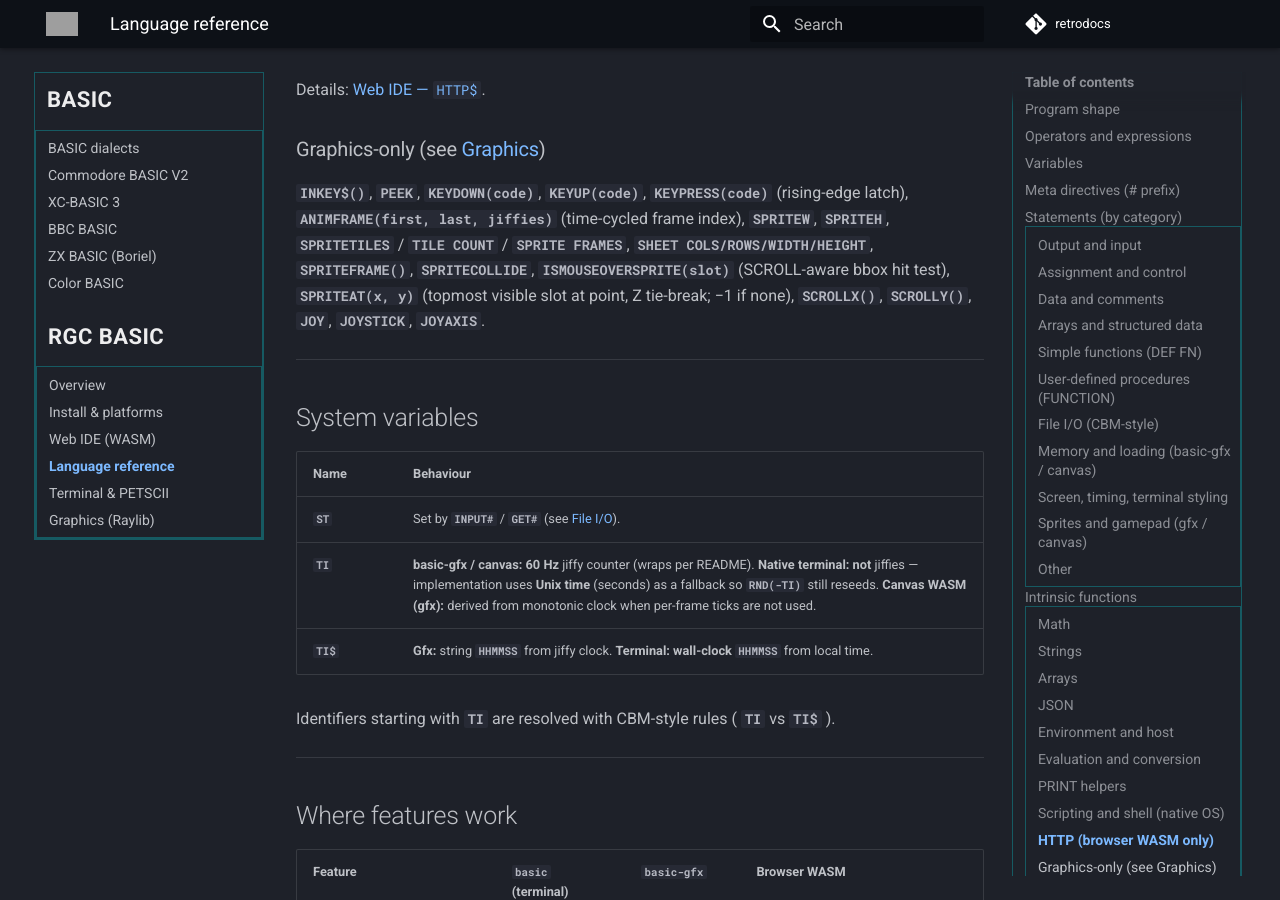
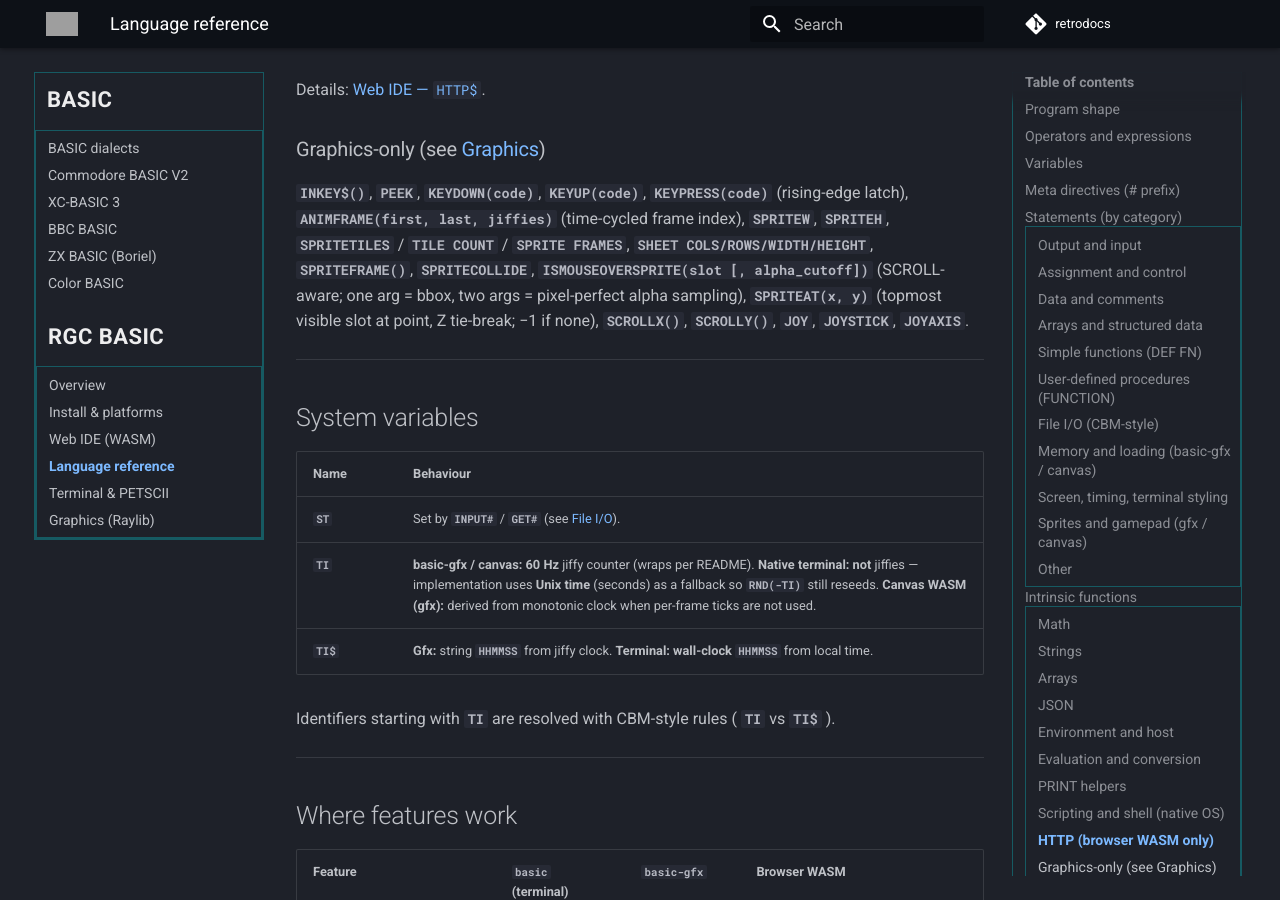
Before and after one commit to omiq/retrodocs, an MkDocs documentation site: the page built from docs/basic/rgc-basic/language.md, in a window 1280 px wide and 900 px high, scrolled down 10815 px. Built offline with MkDocs 1.6.1 and Material for MkDocs 9.7.7, drawn with Linux system fonts in a browser that asks for light colours; comment, search, counter and statistics services are not loaded; some of the changed text lies outside the part shown; grey boxes are pictures that could not be loaded.

Commit message:
rgc-basic: document pixel-perfect ISMOUSEOVERSPRITE cutoff arg
ISMOUSEOVERSPRITE(slot [, alpha_cutoff]) — one arg = bbox
(SCROLL-aware), two args = pixel-perfect alpha sampling. Update
both the intrinsics row and the graphics-only reference row.

```diff
--- a/docs/basic/rgc-basic/language.md
+++ b/docs/basic/rgc-basic/language.md
@@ -169,7 +169,7 @@ Design notes and history: **[meta-directives-plan.md](https://github.com/omiq/rg
 | **`IMAGE NEW`**, **`IMAGE FREE`**, **`IMAGE COPY … TO …`**, **`IMAGE LOAD`**, **`IMAGE GRAB`**, **`IMAGE SAVE`** | [Graphics — blitter surfaces](graphics-raylib.md#blitter-surfaces-image-new--copy--save) |
 | **`RECT`** / **`FILLRECT`**, **`CIRCLE`** / **`FILLCIRCLE`**, **`ELLIPSE`** / **`FILLELLIPSE`**, **`TRIANGLE`** / **`FILLTRIANGLE`**, **`POLYGON`** / **`FILLPOLYGON`**, **`FLOODFILL`**, **`DRAWTEXT`** | [Graphics — bitmap mode](graphics-raylib.md#bitmap-mode-screen-1) |
 | **`VSYNC`** (frame commit + wait one display frame) | [Graphics — keyboard & time](graphics-raylib.md#keyboard--time) |
-| **`SPRITEW`**, **`SPRITEH`**, **`SPRITETILES`** / **`TILE COUNT`** / **`SPRITE FRAMES`**, **`SHEET COLS/ROWS/WIDTH/HEIGHT`**, **`SPRITEFRAME()`**, **`SPRITECOLLIDE`**, **`ISMOUSEOVERSPRITE(slot)`**, **`SPRITEAT(x, y)`**, **`SCROLLX`/`SCROLLY`**, **`JOY`**, **`JOYAXIS`**, **`KEYDOWN`/`KEYUP`/`KEYPRESS`**, **`ANIMFRAME`** | Same page |
+| **`SPRITEW`**, **`SPRITEH`**, **`SPRITETILES`** / **`TILE COUNT`** / **`SPRITE FRAMES`**, **`SHEET COLS/ROWS/WIDTH/HEIGHT`**, **`SPRITEFRAME()`**, **`SPRITECOLLIDE`**, **`ISMOUSEOVERSPRITE(slot [, alpha_cutoff])`**, **`SPRITEAT(x, y)`**, **`SCROLLX`/`SCROLLY`**, **`JOY`**, **`JOYAXIS`**, **`KEYDOWN`/`KEYUP`/`KEYPRESS`**, **`ANIMFRAME`** | Same page |
 
 ### Other
 
@@ -263,7 +263,7 @@ Details: [Web IDE — `HTTP$`](web-ide.md#http-and-httpstatus).
 
 ### Graphics-only (see [Graphics](graphics-raylib.md))
 
-**`INKEY$()`**, **`PEEK`**, **`KEYDOWN(code)`**, **`KEYUP(code)`**, **`KEYPRESS(code)`** (rising-edge latch), **`ANIMFRAME(first, last, jiffies)`** (time-cycled frame index), **`SPRITEW`**, **`SPRITEH`**, **`SPRITETILES`** / **`TILE COUNT`** / **`SPRITE FRAMES`**, **`SHEET COLS/ROWS/WIDTH/HEIGHT`**, **`SPRITEFRAME()`**, **`SPRITECOLLIDE`**, **`ISMOUSEOVERSPRITE(slot)`** (SCROLL-aware bbox hit test), **`SPRITEAT(x, y)`** (topmost visible slot at point, Z tie-break; −1 if none), **`SCROLLX()`**, **`SCROLLY()`**, **`JOY`**, **`JOYSTICK`**, **`JOYAXIS`**.
+**`INKEY$()`**, **`PEEK`**, **`KEYDOWN(code)`**, **`KEYUP(code)`**, **`KEYPRESS(code)`** (rising-edge latch), **`ANIMFRAME(first, last, jiffies)`** (time-cycled frame index), **`SPRITEW`**, **`SPRITEH`**, **`SPRITETILES`** / **`TILE COUNT`** / **`SPRITE FRAMES`**, **`SHEET COLS/ROWS/WIDTH/HEIGHT`**, **`SPRITEFRAME()`**, **`SPRITECOLLIDE`**, **`ISMOUSEOVERSPRITE(slot [, alpha_cutoff])`** (SCROLL-aware; one arg = bbox, two args = pixel-perfect alpha sampling), **`SPRITEAT(x, y)`** (topmost visible slot at point, Z tie-break; −1 if none), **`SCROLLX()`**, **`SCROLLY()`**, **`JOY`**, **`JOYSTICK`**, **`JOYAXIS`**.
 
 ---
 
```
